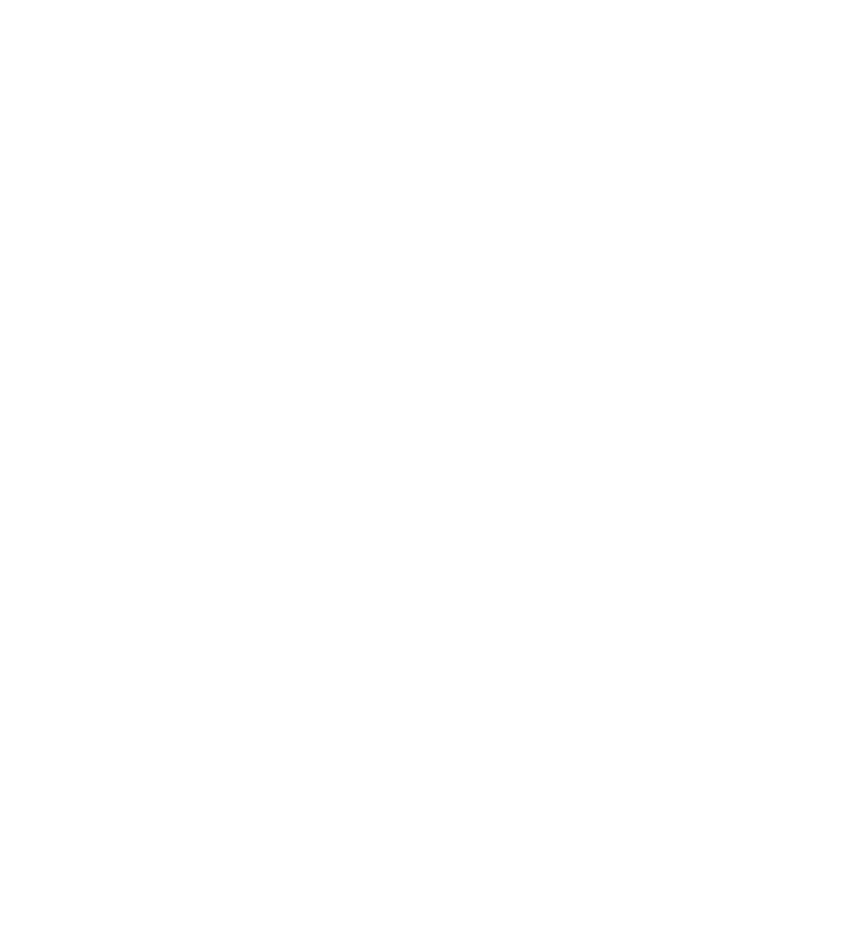
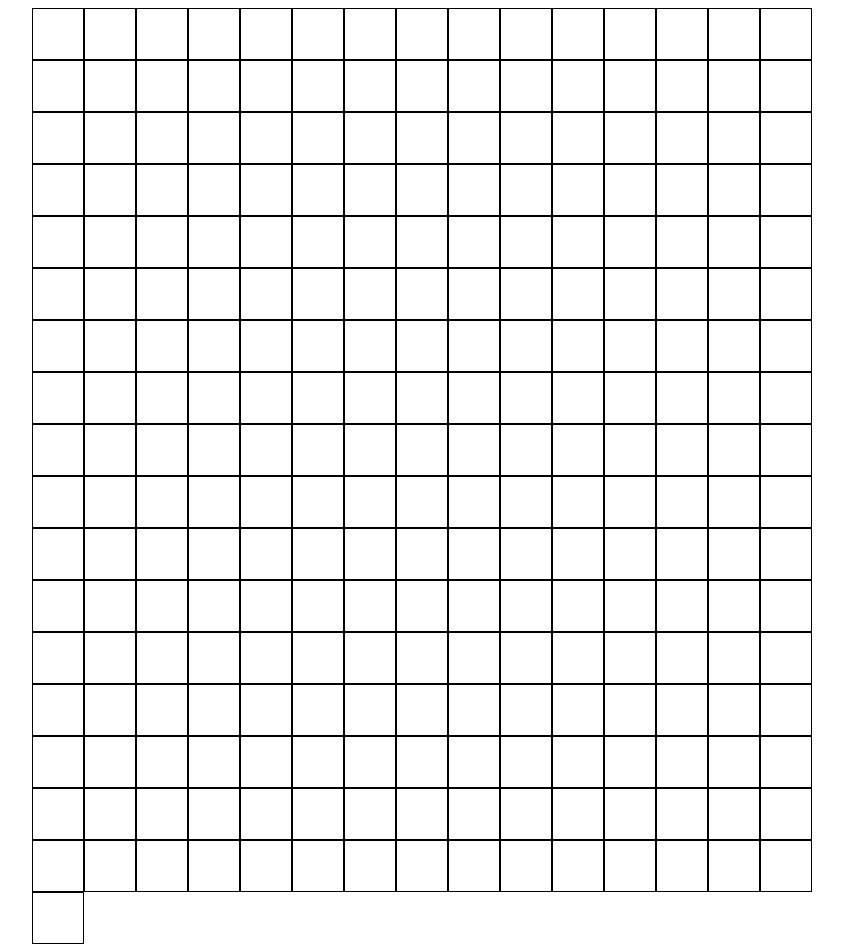
Before and after one commit to ibean-sprout/etch-a-sketch, a plain HTML site: page index.html in a window 1280 px wide. Shown: the whole page, without its empty margins (208-1051 px from the left). Before the commit the page ends 800 px from the top, so only its background shows below. Drawn offline with Linux system fonts and the light colour scheme.

Commit message:
finialize the grid using javascript and css. centered to the screen by appying 100vh to both height and width of container and using margin auto.

```diff
--- a/index.html
+++ b/index.html
@@ -4,9 +4,11 @@
     <meta charset="UTF-8">
     <meta http-equiv="X-UA-Compatible" content="IE=edge">
     <meta name="viewport" content="width=device-width, initial-scale=1.0">
+    <link rel="stylesheet" href="styles.css">
     <title>Document</title>
 </head>
 <body>
+    <div id="container"></div>
     <script src="javascript.js"></script>
 </body>
 </html>
--- a/javascript.js
+++ b/javascript.js
@@ -1,7 +1,31 @@
 //create 16X16 squares of divs
-const container = document.createElement('div');
-const sketchDivs = document.createElement('div');
-sketchDivs.classList.add('content');
-sketchDivs.style.cssText = 'width: 300px; height: 300px; color: lightblue';
+// function createDivs(rows, columns) {
 
-container.appendChild(sketchDivs);
+//     let container = document.querySelector('#container');
+
+//     container.style.setProperty('--grid-rows', rows);
+//     container.style.setProperty('--grid-columns', columns);
+//     for (let i = 0; i < (rows * columns); i++) {
+//         let sketchDivs = document.createElement('div');
+//         sketchDivs.classList.add('content');
+//         sketchDivs.style.cssText = 'width: 30px; height: 30px; color: lightblue';
+//         sketchDivs.style.border = 'solid black .5px';
+//         container.appendChild(sketchDivs).className = 'grid-item';
+//     }
+// }
+function createDivs() {
+    let container = document.querySelector('#container');
+    for ( let i = 0; i < 256; i++) {
+        let sketchDivs = document.createElement('div');
+        sketchDivs.classList.add('content');
+        sketchDivs.style.cssText = 'width: 50px; height: 50px; color: lightblue';
+        sketchDivs.style.border = 'solid black .5px';
+        container.appendChild(sketchDivs);
+
+    }
+
+
+}
+
+createDivs();
+//let sixteenDivs = createDivs * 16;
--- a/styles.css
+++ b/styles.css
@@ -0,0 +1,19 @@
+:root {
+    --grid-columns: 1;
+    --grid-rows: 1;
+}
+
+#container {
+    display: flex;
+    flex-wrap: wrap;
+    height: 100vh;
+    width: 100vh;
+    margin: auto;
+
+
+}
+
+
+.grid-item {
+    padding: 1em;
+}
```
